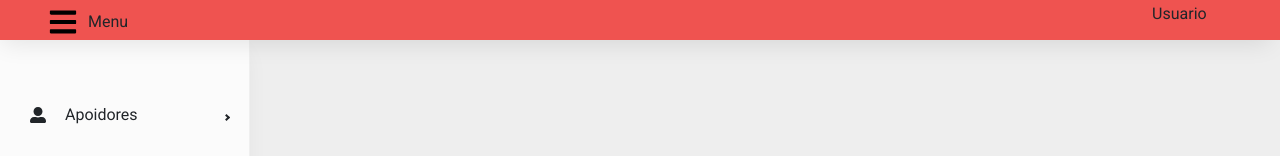
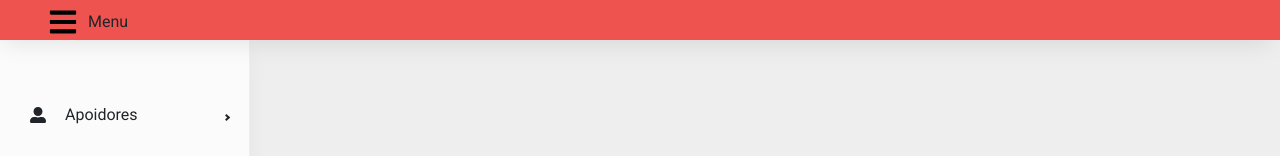
Before and after one commit to gustavofaquim/sisparla-frontend, a React (Vite) app: page / in a window 1280 px wide. Shown: the top 156 px of the page. Built offline with nearby package versions, Linux system fonts and the light colour scheme; sample sign-in values are in the browser's storage.

Commit message:
feat: resgatando nome de usuário logado

```diff
--- a/src/components/UserFront.jsx
+++ b/src/components/UserFront.jsx
@@ -1,14 +1,19 @@
 import React from "react";
-
+import { useAuth } from "../AuthProvider";
 
 import "../styles/components/user-front.sass";
 
 const UserFront = () =>{
 
+    const { user } = useAuth();
+
     return(
         <div class='user-front'>
-            <p>Usuario</p>
-
+        {user ? (
+        <p>{user.usuario}</p>
+        ) : (
+        <p></p>
+        )}
 
         </div>
     )
```
